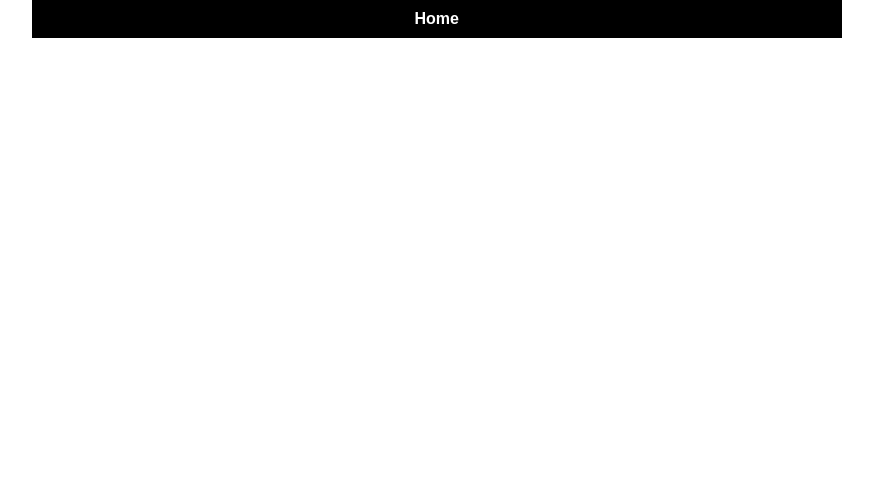
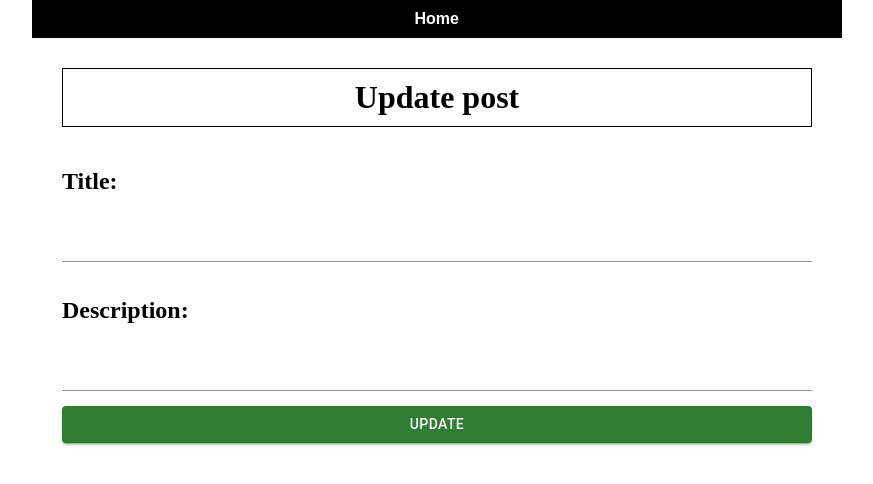
Before and after one commit to AHera/react-redux, a React (Create React App) app: page /post-update/1 in a window 1280 px wide. Before the commit this address had no page. Shown: the top 484 px of the page, without its empty margins (203-1076 px from the left). Built offline with nearby package versions, Linux system fonts and the light colour scheme; no server answers.

Commit message:
Implement Update in Posts

```diff
--- a/src/common/components/AppRouter.tsx
+++ b/src/common/components/AppRouter.tsx
@@ -1,9 +1,11 @@
 import { Route, Routes } from "react-router-dom";
 import { HomeFeature, SinglePostFeature } from "../../features";
+import { UpdatePostForm } from "../../features/home/components";
 
 export const AppRouter = () => (
   <Routes>
     <Route path="/" element={<HomeFeature />} />
     <Route path="/post/:postId" element={<SinglePostFeature />} />
+    <Route path="/post-update/:postId" element={<UpdatePostForm />} />
   </Routes>
 );
--- a/src/features/home/components/PostItem.tsx
+++ b/src/features/home/components/PostItem.tsx
@@ -1,3 +1,4 @@
+import { Button } from "@mui/material";
 import { Link } from "react-router-dom";
 import { PostsInterface } from "../interfaces";
 
@@ -11,5 +12,8 @@ export const PostItem = ({ post: { id, title, body } }: Props) => (
       <Link to={`/post/${id}`}>{title}</Link>
     </h3>
     <p>{body}</p>
+    <Button>
+      <Link to={`/post-update/${id}`}>Update Post</Link>
+    </Button>
   </div>
 );
--- /dev/null
+++ b/src/features/home/components/UpdatePostForm.tsx
@@ -0,0 +1,64 @@
+/** @jsxImportSource @emotion/react */
+import { css } from "@emotion/react";
+import { Button, TextField } from "@mui/material";
+import { useSinglePost } from "../../post/hooks";
+import { useUpdatePost } from "../hooks";
+
+export const UpdatePostForm = () => {
+  const { singlePost } = useSinglePost();
+  const { onUpdatePost, postUpdated } = useUpdatePost();
+
+  return (
+    <div
+      css={css`
+        margin: 30px;
+      `}
+    >
+      <h1
+        css={css`
+          display: flex;
+          justify-content: center;
+          border: 1px solid;
+          padding: 10px;
+        `}
+      >
+        Update post
+      </h1>
+
+      <form
+        onSubmit={onUpdatePost}
+        css={css`
+          display: flex;
+          flex-direction: column;
+          gap: 15px;
+        `}
+      >
+        <h2>Title:</h2>
+        <TextField
+          id="standard-textarea"
+          name="title"
+          variant="standard"
+          multiline
+          maxRows={2}
+          defaultValue={singlePost.title}
+        />
+
+        <h2>Description:</h2>
+        <TextField
+          id="standard-textarea"
+          name="description"
+          variant="standard"
+          multiline
+          maxRows={10}
+          defaultValue={singlePost.body}
+        />
+
+        {postUpdated && <span>Post Updated!</span>}
+
+        <Button type="submit" variant="contained" color="success">
+          Update
+        </Button>
+      </form>
+    </div>
+  );
+};
--- a/src/features/home/components/index.ts
+++ b/src/features/home/components/index.ts
@@ -1,3 +1,4 @@
 export * from "./PostList";
 export * from "./AddPostPopup";
 export * from "./AddPostForm";
+export * from "./UpdatePostForm";
--- a/src/features/home/hooks/index.ts
+++ b/src/features/home/hooks/index.ts
@@ -1,2 +1,3 @@
 export * from "./useDataPosts";
 export * from "./useAddPost";
+export * from "./useUpdatePost";
--- a/src/features/home/hooks/useAddPost.ts
+++ b/src/features/home/hooks/useAddPost.ts
@@ -1,4 +1,3 @@
-import { title } from "process";
 import { useState } from "react";
 import { Errors, Fields } from "../interfaces";
 
--- /dev/null
+++ b/src/features/home/hooks/useUpdatePost.ts
@@ -0,0 +1,28 @@
+import { useState } from "react";
+import { useParams } from "react-router";
+
+export const useUpdatePost = () => {
+  const { postId } = useParams();
+  const [postUpdated, setPostUpdate] = useState(false);
+
+  const onUpdatePost = (event: any) => {
+    event.preventDefault();
+
+    const dataSend = {
+      title: event.target.title.value,
+      description: event.target.description.value,
+    };
+
+    fetch(`https://dummyjson.com/posts/${postId}`, {
+      method: "PUT" /* or PATCH */,
+      headers: { "Content-Type": "application/json" },
+      body: JSON.stringify(dataSend),
+    })
+      .then((res) => res.json())
+      .then((data) => {
+        setPostUpdate(true);
+      });
+  };
+
+  return { onUpdatePost, postUpdated };
+};
```
